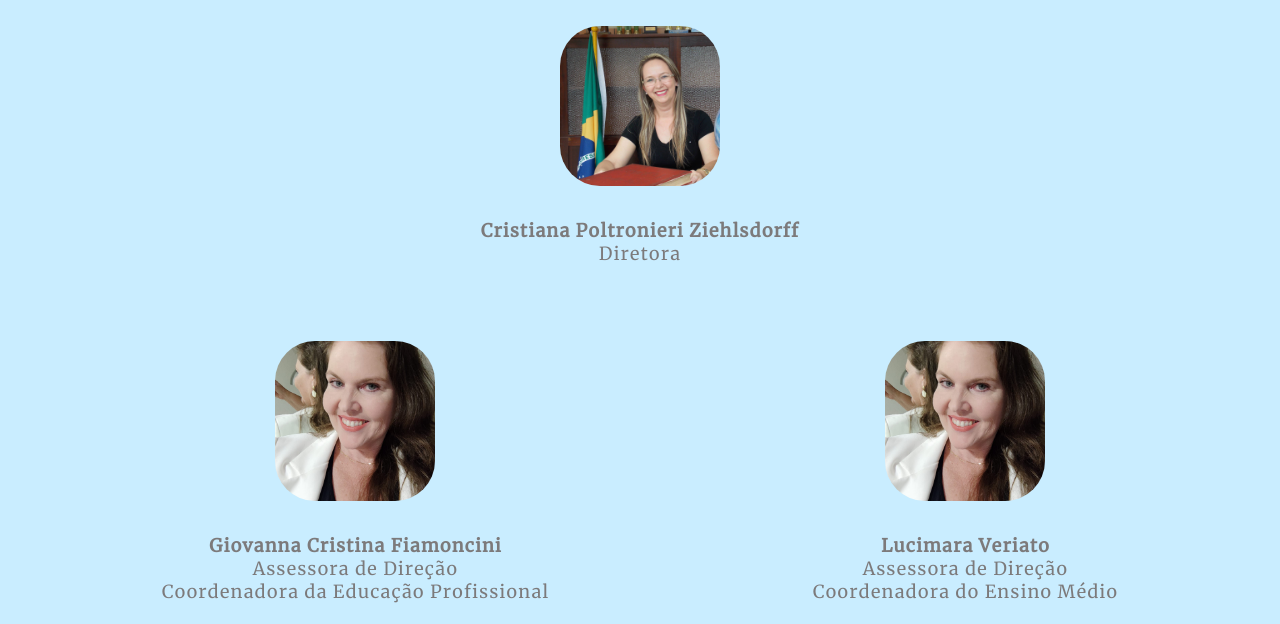
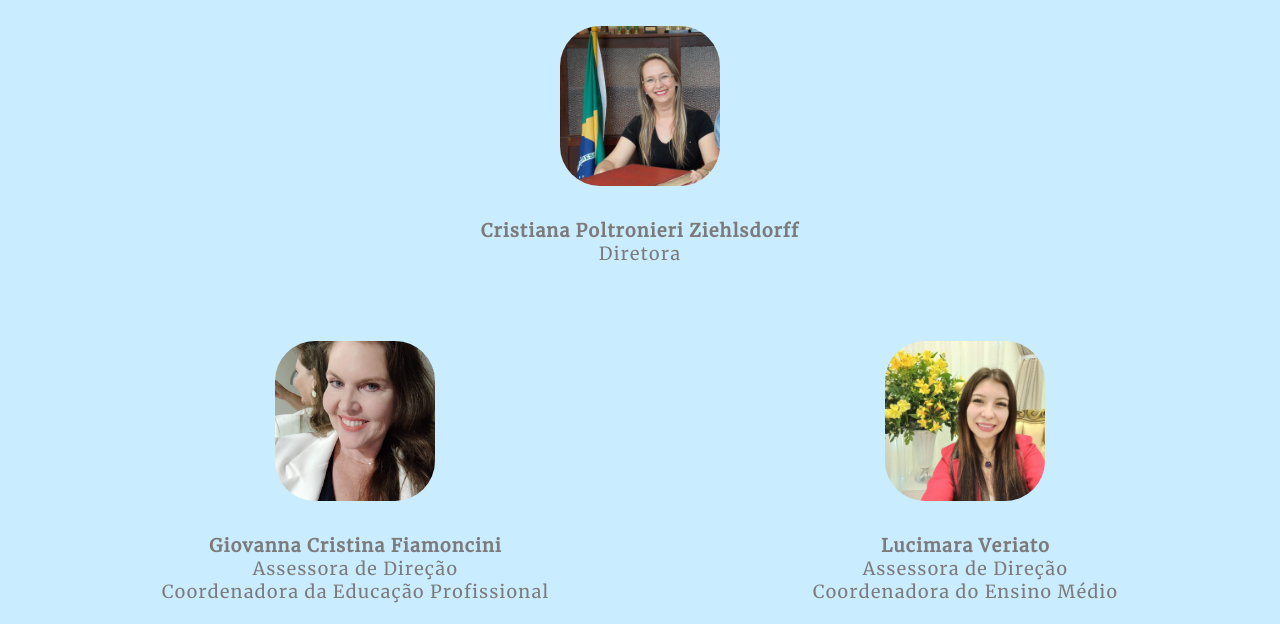
Before and after one commit to cedupguaramirim/site, a plain HTML site: page html/quemsomos.html in a window 1280 px wide. Shown: the part 176-800 px from the top of the page. Drawn offline with Linux system fonts and the light colour scheme; files whose address does not match are found by name.

Commit message:
adicionando foto lucimara

```diff
--- a/html/quemsomos.html
+++ b/html/quemsomos.html
@@ -128,7 +128,7 @@
 
 
             <div class="imagem">
-                <div class="img-quadrado" style="background-image: url(../imagens/funcionarios/giovanna.jpg);">
+                <div class="img-quadrado" style="background-image: url(../imagens/funcionarios/lucimara.jpg);">
                 </div>
                 <span>
                     <br>
```
Also changed, not shown: imagens/funcionarios/lucimara.jpg (added).
